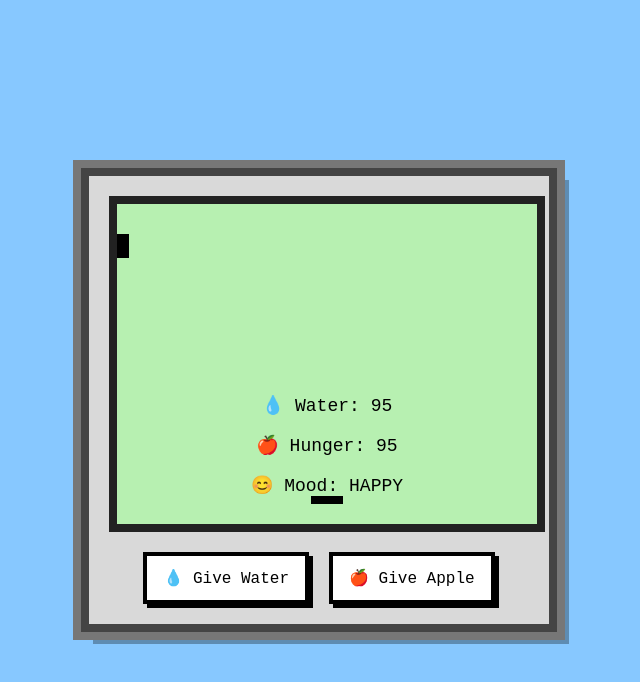
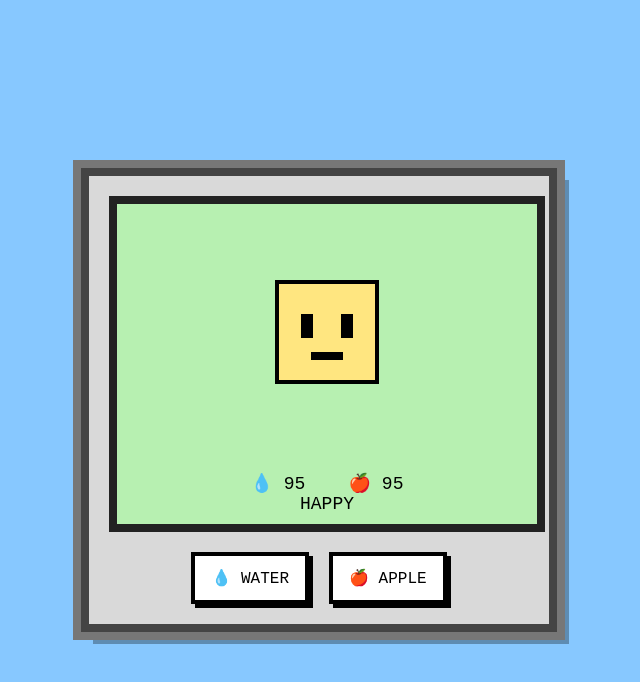
Before and after one commit to khosresw/tamagotchi, a plain HTML site: page index.html in a window 1280 px wide. Shown: the whole page, without its empty margins (321-961 px from the left). Drawn offline with Linux system fonts and the light colour scheme.

```diff
--- a/index.html
+++ b/index.html
@@ -1,10 +1,12 @@
 <!-- index.html -->
+
 <!DOCTYPE html>
 <html lang="en">
 <head>
 <meta charset="UTF-8">
 <meta name="viewport" content="width=device-width, initial-scale=1.0">
-  <title>Oval Tamagotchi</title>
+<title>Pixel Tamagotchi</title>
+
 <link rel="stylesheet" href="style.css">
 </head>
 <body>
@@ -13,33 +15,35 @@
 
     <div class="screen">
 
-    <div class="face">
+        <div class="pet">
 
-      <div class="eyes">
-        <div class="eye"></div>
-        <div class="eye"></div>
-      </div>
+            <div class="head">
 
-      <div class="cheeks">
-        <div class="cheek left-cheek"></div>
-        <div class="cheek right-cheek"></div>
-      </div>
+                <div class="eye left-eye"></div>
+                <div class="eye right-eye"></div>
+
+                <div class="cheek left-cheek cheek"></div>
+                <div class="cheek right-cheek cheek"></div>
 
                 <div class="mouth"></div>
 
             </div>
 
+        </div>
+
         <div class="stats">
-      <p>💧 Water: <span id="water">100</span></p>
-      <p>🍎 Hunger: <span id="food">100</span></p>
-      <p>😊 Mood: <span id="mood">Happy</span></p>
+            💧 <span id="water">100</span>
+            &nbsp;&nbsp;
+            🍎 <span id="food">100</span>
+            <br>
+            <span id="mood">HAPPY</span>
         </div>
 
     </div>
 
     <div class="buttons">
-    <button id="waterBtn">💧 Give Water</button>
-    <button id="appleBtn">🍎 Give Apple</button>
+        <button id="waterBtn">💧 WATER</button>
+        <button id="appleBtn">🍎 APPLE</button>
     </div>
 
 </div>
```
Lines whose indentation alone changed are shown as unchanged.
